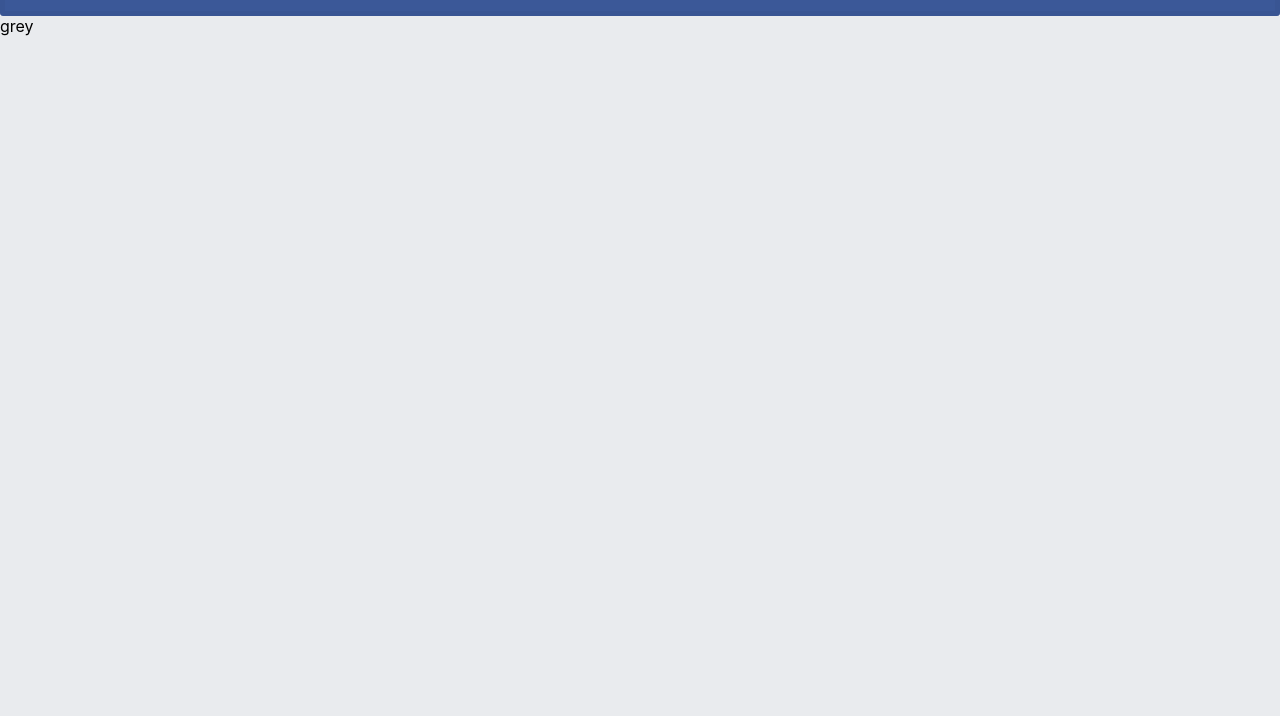
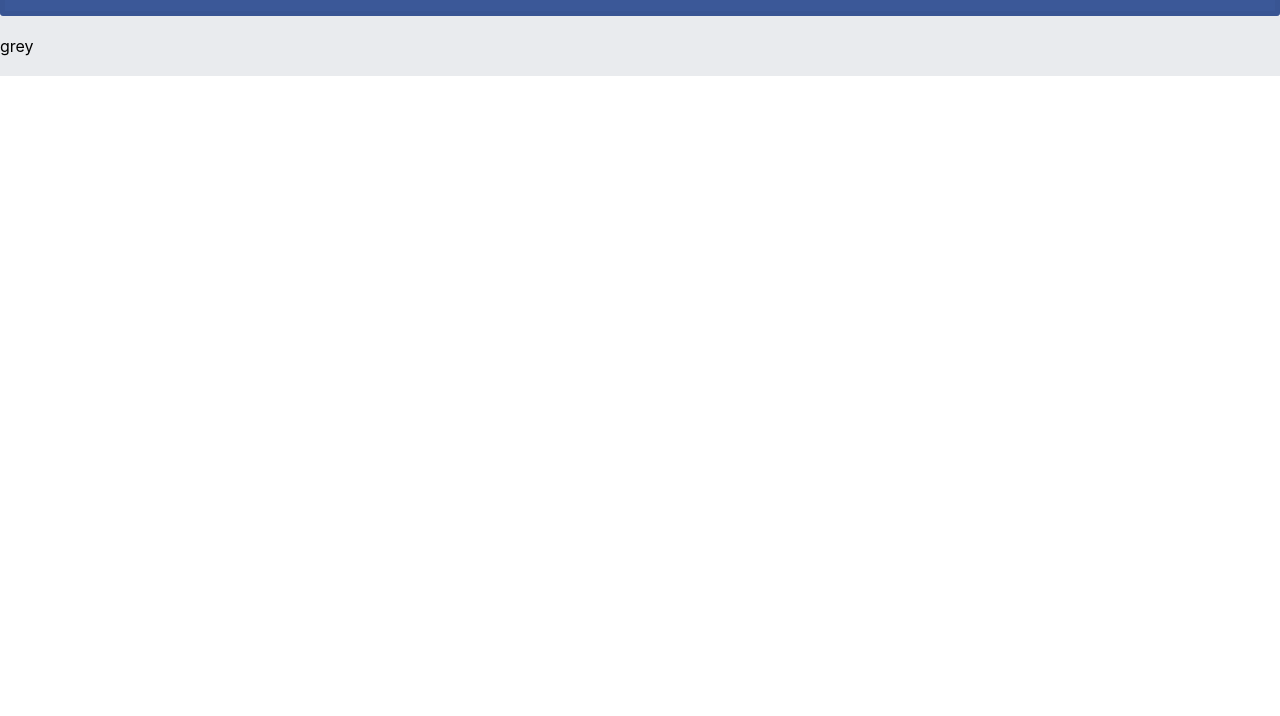
Before and after one commit to tuf75588/CSS-Grid-Example-layouts, a plain HTML site: page facebook-login/index.html in a window 1280 px wide. Shown: the part 97-813 px from the top of the page. Drawn offline with Linux system fonts and the light colour scheme.

Commit message:
css change

```diff
--- a/facebook-login/index.css
+++ b/facebook-login/index.css
@@ -41,10 +41,9 @@ body {
   border: 0.5px solid #000;
 }
 .content {
-  display: grid;
+  padding-bottom: 20px;
+  padding-top: 20px;
   background-color: #e9ebee;
-  grid-template-columns: repeat(10, 1fr);
-  height: 700px;
 }
 .area {
   grid-column: 1 / -1;
```
